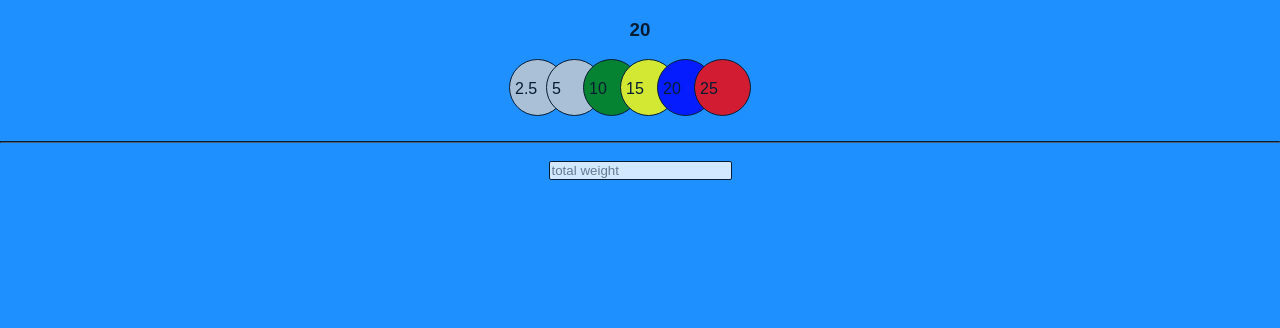
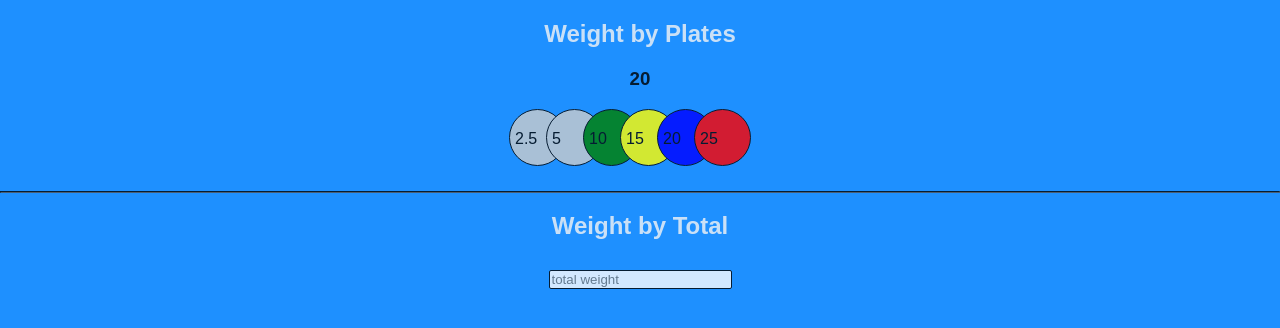
Before and after one commit to kconst/workout-ui, a React (Create React App) app: page / in a window 1280 px wide. Shown: the top 328 px of the page. Built offline with nearby package versions, Linux system fonts and the light colour scheme.

Commit message:
updating layout

```diff
--- a/src/App.js
+++ b/src/App.js
@@ -15,9 +15,13 @@ class App extends Component {
   render() {
     return (
       <div className="App">
+        <h2>Weight by Plates</h2>
+
         <PlatesSelect useImperial={ false }/>
 
         <hr/>
+
+        <h2>Weight by Total</h2>
 
         <input placeholder="total weight" onChange={ e => this.setState({weight: parseFloat(e.currentTarget.value) }) }></input>
 
```
